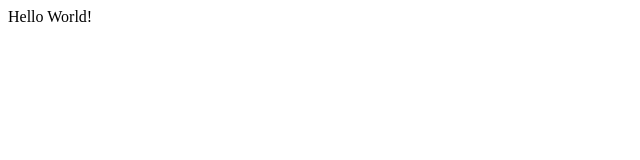
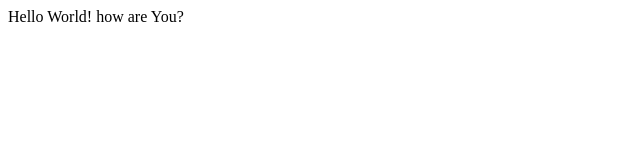
Before and after one commit to Mamath68/Video-harvard, a plain HTML site: page index.html in a window 1280 px wide. Shown: the whole page, without its empty margins (0-640 px from the left). Drawn offline with Linux system fonts and the light colour scheme.

Commit message:
How are You?

```diff
--- a/index.html
+++ b/index.html
@@ -8,5 +8,6 @@
 </head>
 <body>
     Hello World!
+    how are You?
 </body>
 </html>
```
